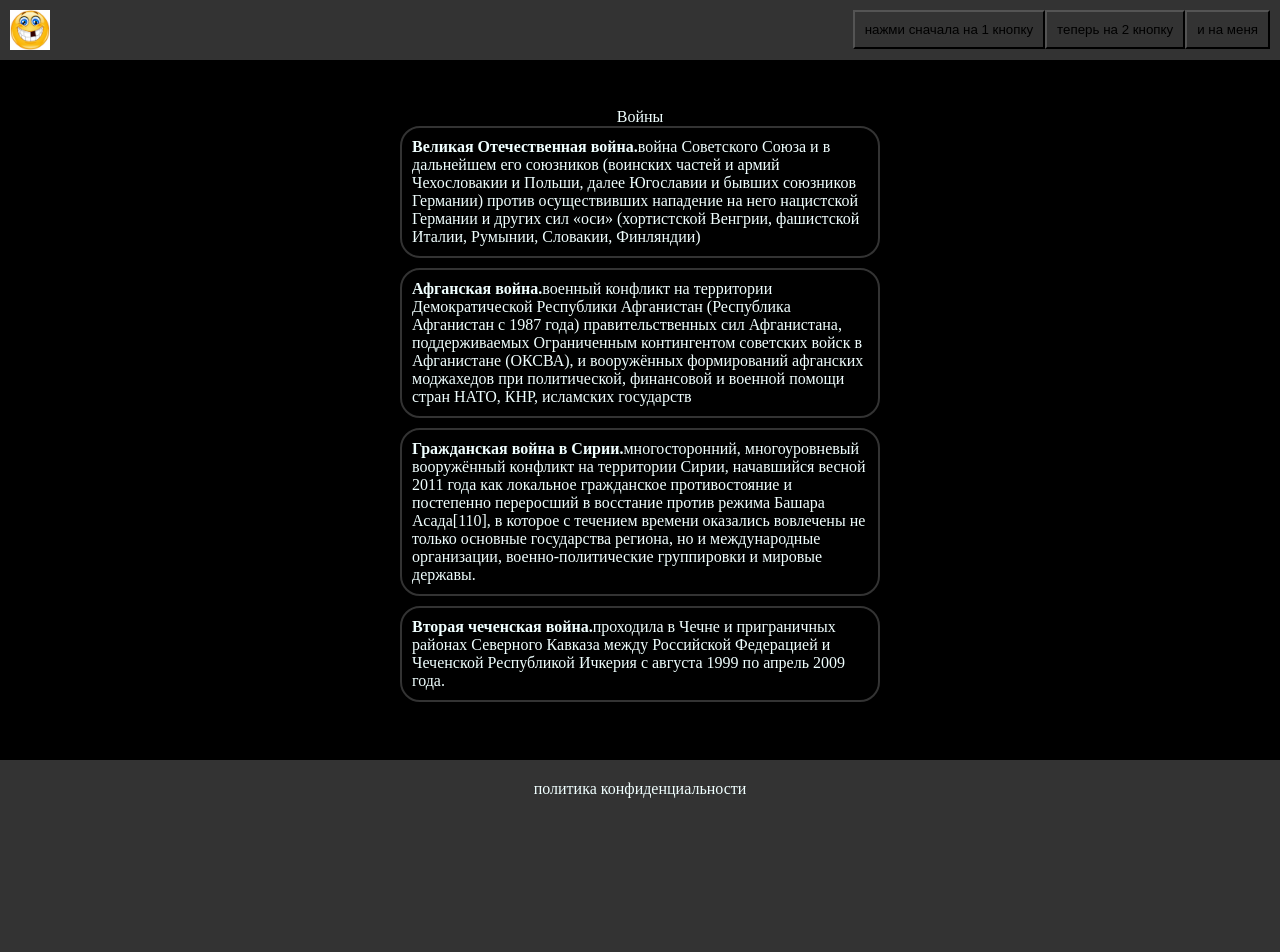
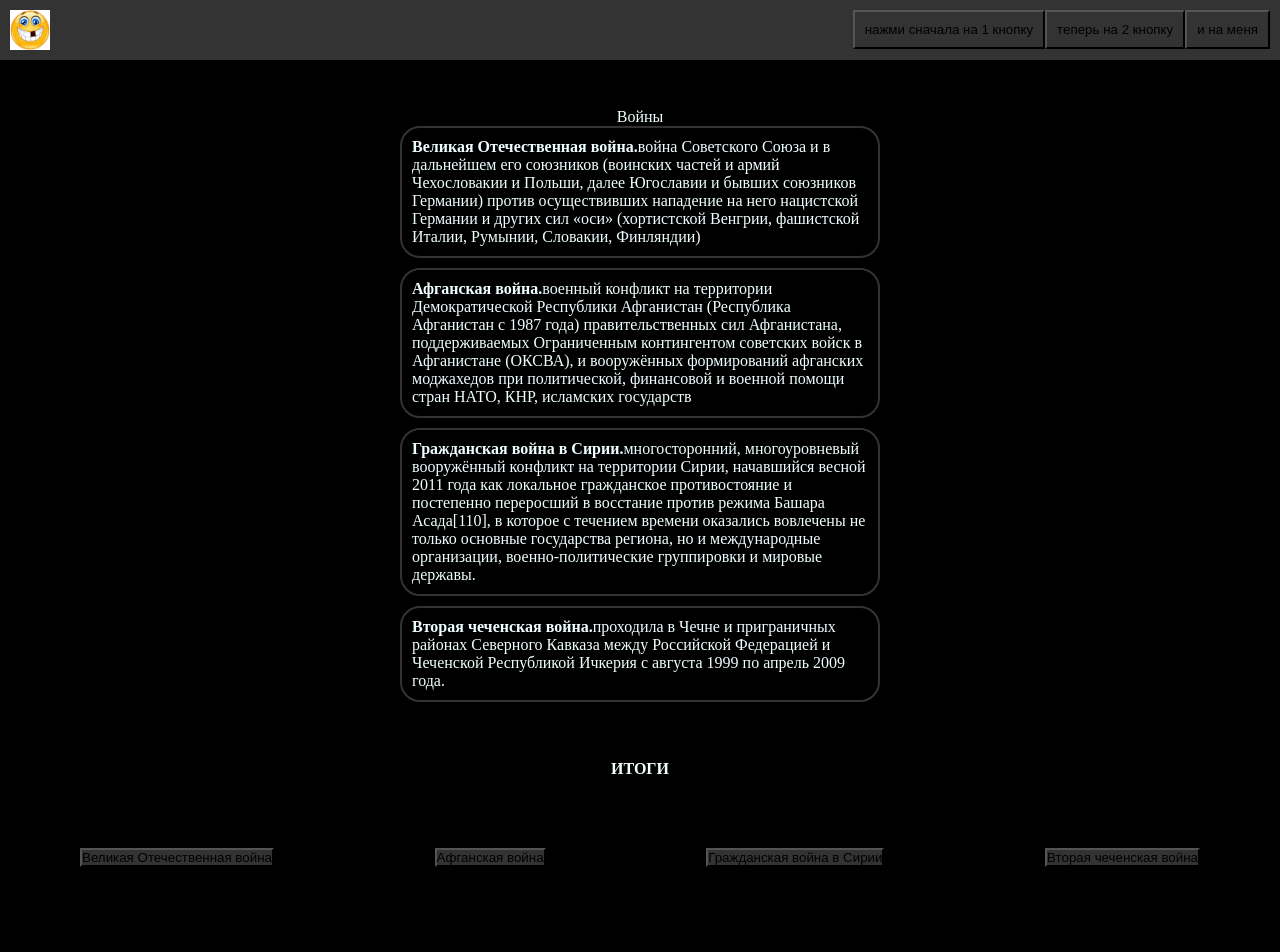
Before and after one commit to emarishkin/REACT-JS-ACTIVE-P, a React (Create React App) app: page / in a window 1280 px wide. Shown: the top 952 px of the page. Built offline with nearby package versions, Linux system fonts and the light colour scheme.

Commit message:
main-buttons+info

```diff
--- /dev/null
+++ b/src/components/ButtonMain.jsx
@@ -0,0 +1,7 @@
+export function ButtonMain({children,onClick,isActive}){
+    return(
+        <div className="main-button">
+        <button className={isActive?'button active':'button'} onClick={onClick}>{children}</button>
+        </div>
+    )
+}
--- a/src/components/MainVar.jsx
+++ b/src/components/MainVar.jsx
@@ -1,3 +1,4 @@
+
 export function MainVar({title,text}){
     return(
         <ul>
--- a/src/components/main.jsx
+++ b/src/components/main.jsx
@@ -1,9 +1,19 @@
 import {vars} from '../data'
 import {MainVar} from'./MainVar'
+import {ButtonMain} from './ButtonMain'
+import { useState } from 'react'
 
 export function Main(){
 
+  let [cont,setCont]=useState('')
+
+  function clickButtonMain(type){
+    return setCont(type)
+  }
+
+
     return(
+      <section>
         <div className="main">
           <p>Войны</p>
           <MainVar title={vars[0].title} text={vars[0].text}/>
@@ -11,5 +21,18 @@ export function Main(){
           <MainVar title={vars[2].title} text={vars[2].text}/>
           <MainVar title={vars[3].title} text={vars[3].text}/>
         </div>
+        <div className='p-main'>
+        <p><strong>ИТОГИ</strong></p>
+        </div>
+        <div className='main-button'>
+          <ButtonMain onClick={()=>clickButtonMain('победа СССР')}>Великая Отечественная война</ButtonMain>
+          <ButtonMain onClick={()=>clickButtonMain('вывод советских войск')}>Афганская война</ButtonMain>
+          <ButtonMain onClick={()=>clickButtonMain('победа России')}>Гражданская война в Сирии</ButtonMain>
+          <ButtonMain onClick={()=>clickButtonMain('пока неизвестно')}>Вторая чеченская война</ButtonMain>
+        </div>
+        <div className='p-main'>
+        <p>{cont}</p>
+        </div>
+        </section>
     )
 }
--- a/src/css/style.css
+++ b/src/css/style.css
@@ -29,6 +29,7 @@ body{
     flex-direction: column;
     margin: 0 400px;
     align-items: center;
+    padding-bottom: 0;
 }
 
 .footer{
@@ -52,3 +53,13 @@ button{
     border-radius: 20px;
     margin-bottom: 10px;
 }
+.main-button{
+    display: flex;
+    justify-content: space-between;
+    margin:0 40px;
+    margin-bottom: 30px;
+}
+.p-main{
+    text-align: center;
+    margin-bottom: 70px;
+}
```
